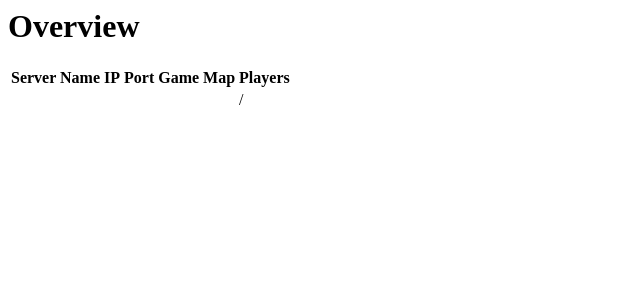
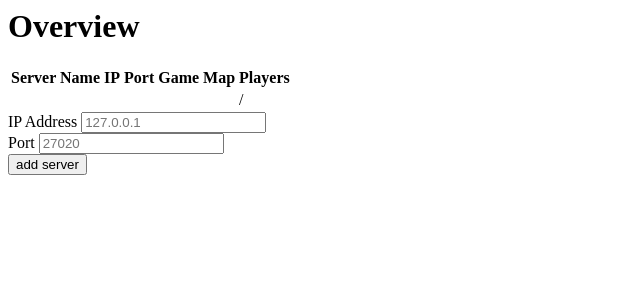
Before and after one commit to michaelimfeld/sourcemon, a Flask app: template sourcemon/static/apps/sourcemon/templates/overview.html in a window 1280 px wide. Shown: the top 300 px of the page, without its empty margins (0-640 px from the left). Run offline with Flask 2, Linux system fonts and the light colour scheme; the template is opened without the code that fills it, so the values that code supplies are empty.

Commit message:
implement add server and refresh server list

```diff
--- a/sourcemon/static/apps/sourcemon/module.js
+++ b/sourcemon/static/apps/sourcemon/module.js
@@ -12,7 +12,7 @@
                         servers = dataService.getServers();
                         servers.then(servers)
                         {
-                                return servers;
+                            return servers;
                         }
                     }
                 }
--- a/sourcemon/static/apps/sourcemon/templates/overview.html
+++ b/sourcemon/static/apps/sourcemon/templates/overview.html
@@ -1,3 +1,6 @@
+<a href ng-click="overview.getServers()" class="pull-right" style="margin-top:10px">
+    <span class="glyphicon glyphicon-refresh"></span>
+</a>
 <h1>Overview</h1>
 <table class="table">
     <thead>
@@ -21,3 +24,19 @@
         </tr>
     </tbody>
 </table>
+
+<form ng-submit="overview.addServer()">
+    <div class="input-group">
+        <span class="input-group-addon" id="basic-addon1">IP Address</span>
+        <input type="text" class="form-control" placeholder="127.0.0.1" aria-describedby="basic-addon1" ng-model="overview.ip_addr" required>
+    </div>
+    <div class="input-group">
+        <span class="input-group-addon" id="basic-addon2">Port</span>
+        <input type="text" class="form-control" placeholder="27020" aria-describedby="basic-addon2" ng-model="overview.port" required>
+    </div>
+    <div class="btn-group" role="group">
+        <button type="submit" class="btn btn-default">
+            add server
+        </button>
+    </div>
+</form>
```
Also changed, not shown: sourcemon/routes.py (+10 -0 lines), sourcemon/static/apps/sourcemon/js/controllers/overview.js (+18 -1 lines), sourcemon/static/apps/sourcemon/js/services/data.js (+10 -1 lines).
